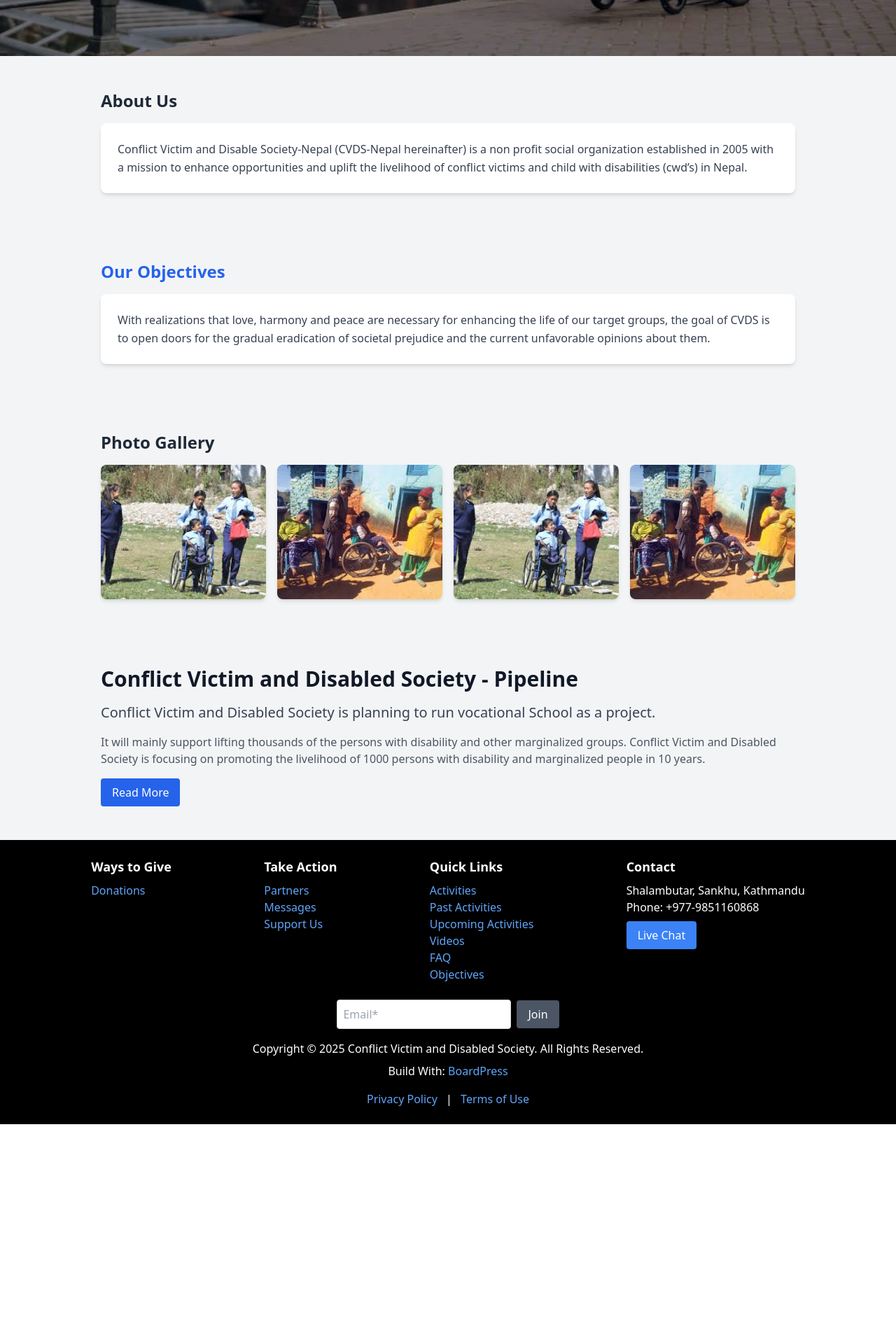
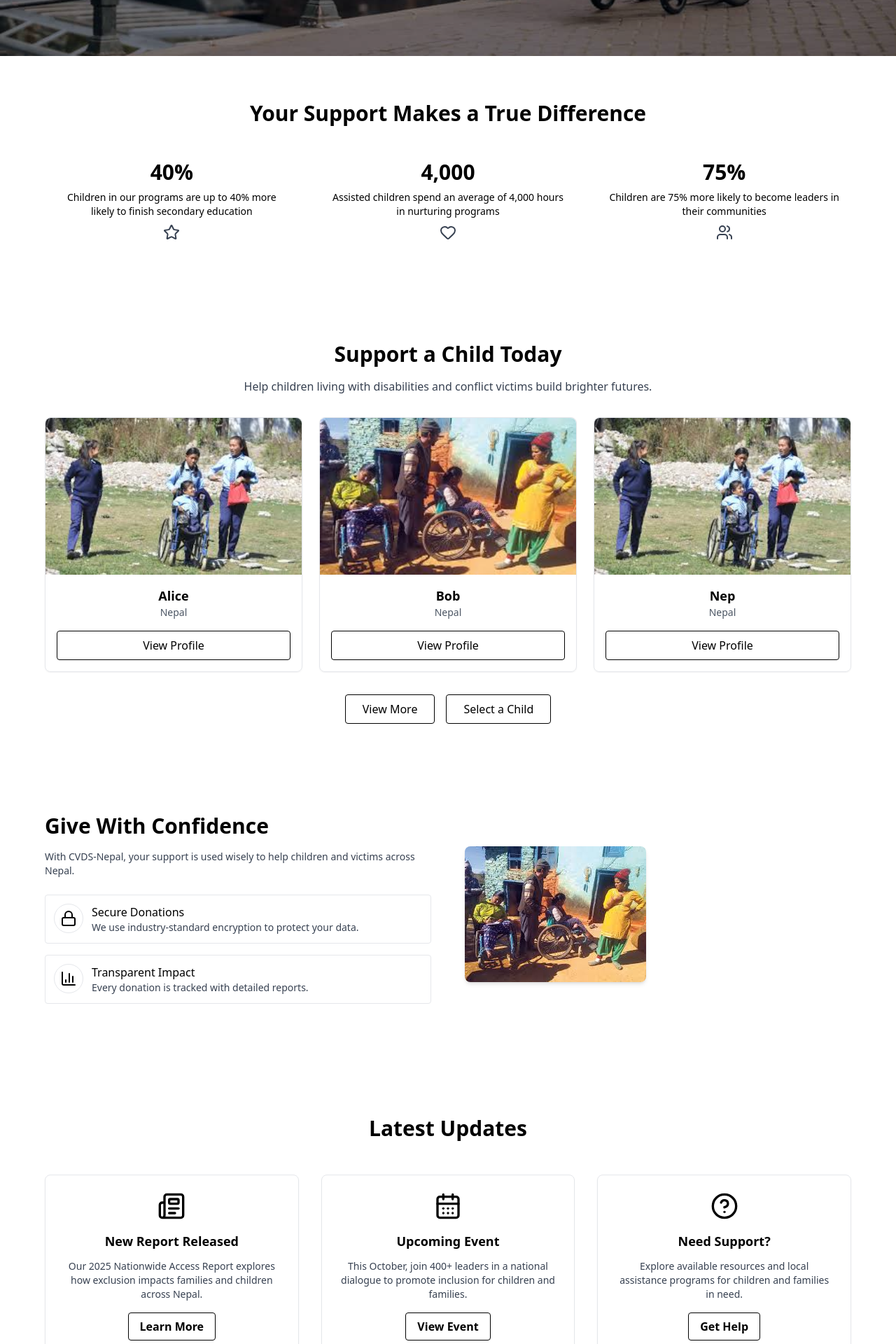
Before and after one commit to SRIYOGconsulting/cvdsnepal, a React (Vite) app: page / in a window 1280 px wide. Shown: the part 720-2640 px from the top of the page at 70% size. Before the commit the page ends 2326 px from the top, so only its background shows below. Built offline with nearby package versions, Linux system fonts and the light colour scheme.

Commit message:
Updated Home, Video, and Objectives

```diff
--- a/package.json
+++ b/package.json
@@ -13,6 +13,7 @@
   "dependencies": {
     "@emotion/react": "^11.14.0",
     "@emotion/styled": "^11.14.1",
+    "@iconify/react": "^6.0.2",
     "@mui/material": "^7.3.2",
     "@tailwindcss/vite": "^4.1.13",
     "lucide-react": "^0.544.0",
--- a/src/App.jsx
+++ b/src/App.jsx
@@ -4,7 +4,7 @@ import { Outlet, useMatches } from "react-router-dom";
 import ChatModal from "./Components/ChatModel";
 
 import BasicBreadcrumbs from "./Components/BasicBreadcrumbs";
-import Footer from "./components/Footer";
+import Footer from "./Components/Footer";
 
 
 function App() {
--- a/src/Components/Footer.jsx
+++ b/src/Components/Footer.jsx
@@ -14,7 +14,7 @@ const Footer = () => {
                 Donate Now
               </Link> */}
               <li>
-                <Link to="/donations" className="text-blue-400 hover:underline">
+                <Link to="/donate" >
                   Donations
                 </Link>
               </li>
@@ -26,17 +26,17 @@ const Footer = () => {
           <h3 className="text-lg font-bold mb-2">Take Action</h3>
           <ul className="list-none p-0">
             <li>
-              <Link to="/partners" className="text-blue-400 hover:underline">
+              <Link to="/partners" >
                 Partners
               </Link>
             </li>
             <li>
-            <Link to="/messages" className="text-blue-400 hover:underline">
+            <Link to="/messages" >
               Messages
             </Link>
           </li>
             <li>
-            <Link to="/support" className="text-blue-400 hover:underline">
+            <Link to="/support" >
               Support Us
             </Link>
           </li>
@@ -47,14 +47,10 @@ const Footer = () => {
         <div>
           <h3 className="text-lg font-bold mb-2">Quick Links</h3>
           <ul className="list-none p-0">
-            <li>
-              <Link to="/activities" className="text-blue-400 hover:underline">
-                Activities
-              </Link>
               <li>
                 <Link
                   to="/pastactivities"
-                  className="text-blue-400 hover:underline"
+
                 >
                   Past Activities
                 </Link>
@@ -62,28 +58,28 @@ const Footer = () => {
               <li>
                 <Link
                   to="/upcomingactivities"
-                  className="text-blue-400 hover:underline"
+
                 >
                   Upcoming Activities
                 </Link>
               </li>
               <li>
-                <Link to="/videos" className="text-blue-400 hover:underline">
+                <Link to="/videos" >
                   Videos
                 </Link>
               </li>
               <li>
-                <Link to="/faq" className="text-blue-400 hover:underline">
+                <Link to="/faq" >
                   FAQ
                 </Link>
               </li>
               <li>
 
-                <Link to='/objectives' className="text-blue-400 hover:underline">
+                <Link to='/objectives' >
                   Objectives
                 </Link>
               </li>
-            </li>
+
 
 
           </ul>
--- a/src/Pages/Home.jsx
+++ b/src/Pages/Home.jsx
@@ -1,12 +1,17 @@
 import React, { useState } from "react";
 import { useOutletContext } from "react-router-dom";
-import { appData } from "../constants";
+
 import { Link } from "react-router-dom";
-import { ChevronLeft, ChevronRight } from "lucide-react";
+import { ChevronLeft, ChevronRight,  BarChart3 ,
+  Heart,
+  Users,
+  Star,
+  Lock,Newspaper, CalendarDays, HelpCircle, Megaphone, HeartHandshake  } from "lucide-react";
 import img1 from "../assets/slide3.jpg";
 import img2 from "../assets/slide2.jpg";
 import Header from "../Components/Header";
 import newHeroImage from "../assets/homepage.jpg";
+
 
 const HeroSection = () => {
   const [currentSlide, setCurrentSlide] = useState(0);
@@ -57,120 +62,282 @@ const HeroSection = () => {
   );
 };
 
-const AboutUsSection = () => (
-  <div className="max-w-5xl mx-auto px-4 py-12">
-    <h3 className="text-2xl font-semibold text-gray-800 mb-4">About Us</h3>
-    <div className="bg-white p-6 rounded-lg shadow-md text-gray-700 leading-relaxed">
-      Conflict Victim and Disable Society-Nepal (CVDS-Nepal hereinafter) is a
-      non profit social organization established in {appData.established} with a
-      mission to enhance opportunities and uplift the livelihood of conflict
-      victims and child with disabilities (cwd’s) in Nepal.
+
+const ImpactSection = () => (
+  <div className="bg-white text-black py-16 px-4">
+    <div className="max-w-6xl mx-auto text-center">
+      <h2 className="text-2xl md:text-3xl font-semibold mb-8">
+        Your Support Makes a True Difference
+      </h2>
+      <div className="grid grid-cols-1 md:grid-cols-3 gap-8">
+        {[
+          {
+            stat: "40%",
+            desc: "Children in our programs are up to 40% more likely to finish secondary education",
+            icon: <Star />,
+          },
+          {
+            stat: "4,000",
+            desc: "Assisted children spend an average of 4,000 hours in nurturing programs",
+            icon: <Heart />,
+          },
+          {
+            stat: "75%",
+            desc: "Children are 75% more likely to become leaders in their communities",
+            icon: <Users />,
+          },
+        ].map((item, i) => (
+          <div
+            key={i}
+            className="flex flex-col items-center p-4 rounded hover:bg-gray-100 transition"
+          >
+            <div className="text-3xl font-bold mb-2">{item.stat}</div>
+            <p className="text-sm mb-2 max-w-sm">{item.desc}</p>
+            <div className="text-gray-700">{item.icon}</div>
+          </div>
+        ))}
+      </div>
     </div>
   </div>
 );
 
-const ObjectivesSection = () => (
-  <div className="max-w-5xl mx-auto px-4 py-12">
-    <h3 className="text-2xl font-semibold text-gray-800 mb-4">
-      <span className="text-blue-600">Our Objectives</span>
-    </h3>
-    <div className="bg-white p-6 rounded-lg shadow-md text-gray-700 leading-relaxed">
-      With realizations that love, harmony and peace are necessary for
-      enhancing the life of our target groups, the goal of CVDS is to open
-      doors for the gradual eradication of societal prejudice and the current
-      unfavorable opinions about them.
+const SponsorSection = () => (
+  <div className="bg-white text-black py-16 px-4">
+    <div className="max-w-6xl mx-auto text-center">
+      <h2 className="text-2xl md:text-3xl font-semibold mb-4">
+        Support a Child Today
+      </h2>
+      <p className="text-sm md:text-base text-gray-700 mb-8 max-w-3xl mx-auto">
+        Help children living with disabilities and conflict victims build
+        brighter futures.
+      </p>
+      <div className="grid grid-cols-1 md:grid-cols-3 gap-6 mb-8">
+        {[
+          { img: img1, name: "Alice" },
+          { img: img2, name: "Bob" },
+          { img: img1, name: "Nep" },
+        ].map((child, i) => (
+          <div
+            key={i}
+            className="border border-gray-200 rounded-lg shadow-sm hover:shadow-md transition"
+          >
+            <img
+              src={child.img}
+              alt={child.name}
+              className="w-full h-56 object-cover rounded-t-lg"
+            />
+            <div className="p-4">
+              <h3 className="font-semibold text-lg">{child.name}</h3>
+              <p className="text-sm text-gray-600 mb-4">Nepal</p>
+              <Link
+                to="/gallery"
+                className="inline-block w-full text-center border border-black py-2 rounded hover:bg-black hover:text-white transition"
+              >
+                View Profile
+              </Link>
+            </div>
+          </div>
+        ))}
+      </div>
+      <div className="space-x-4">
+        <Link to="/gallery">
+          <button className="border border-black px-6 py-2 rounded hover:bg-black hover:text-white transition">
+            View More
+          </button>
+        </Link>
+        <Link to="/donate">
+          <button className="border border-black px-6 py-2 rounded hover:bg-black hover:text-white transition">
+            Select a Child
+          </button>
+        </Link>
+      </div>
     </div>
   </div>
 );
 
-const PhotoGallerySection = () => (
-  <div className="p-6 max-w-5xl mx-auto px-4 py-12">
-    <h3 className="text-2xl font-semibold text-gray-800 mb-4">Photo Gallery</h3>
-    <div className="grid grid-cols-2 md:grid-cols-4 gap-4">
-      {[img1, img2, img1, img2].map((photo, i) => (
-        <img
+const ConfidenceSection = () => (
+  <div className="bg-white text-black py-16 px-4">
+    <div className="max-w-6xl mx-auto grid grid-cols-1 md:grid-cols-2 gap-12 items-center">
+      <div>
+        <h2 className="text-2xl md:text-3xl font-semibold mb-4">
+          Give With Confidence
+        </h2>
+        <p className="text-sm text-gray-700 mb-6">
+          With CVDS-Nepal, your support is used wisely to help children and
+          victims across Nepal.
+        </p>
+        {[
+          {
+            title: "Secure Donations",
+            desc: "We use industry-standard encryption to protect your data.",
+            icon: <Lock />,
+          },
+          {
+            title: "Transparent Impact",
+            desc: "Every donation is tracked with detailed reports.",
+            icon: <BarChart3 />,
+          },
+        ].map((item, i) => (
+          <div
             key={i}
-          src={photo}
-          alt={`Gallery ${i}`}
-          className="w-full h-48 object-cover rounded-lg shadow-md hover:scale-105 transition"
-        />
+            className="flex items-start space-x-3 p-3 border border-gray-200 rounded mb-4"
+          >
+            <div className="p-2 border rounded-full">{item.icon}</div>
+            <div>
+              <h4 className="font-medium">{item.title}</h4>
+              <p className="text-sm text-gray-700">{item.desc}</p>
+            </div>
+          </div>
         ))}
+      </div>
+      <img src={img2} alt="Confidence" className="rounded-lg shadow-md" />
     </div>
   </div>
 );
 
-const PipelineSection = ({ showPipeline, handleReadMore }) => (
-  <div className="p-6 max-w-5xl mx-auto px-4 py-12">
-    <h2 className="text-3xl font-bold text-gray-900 mb-4">
-      {appData.organizationName} - Pipeline
+
+const NewsSection = () => (
+  <div className="bg-white text-black py-20 px-4">
+    <div className="max-w-6xl mx-auto text-center">
+      <h2 className="text-2xl md:text-3xl font-semibold mb-12">
+        Latest Updates
       </h2>
-    <h3 className="text-xl text-gray-700 mb-4">
-      {appData.organizationName} is planning to run vocational School as a project.
-    </h3>
-    <p className="text-gray-600 mb-4">
-      It will mainly support lifting thousands of the persons with disability
-      and other marginalized groups. {appData.organizationName} is focusing
-      on promoting the livelihood of 1000 persons with disability and
-      marginalized people in 10 years.
+
+      <div className="grid grid-cols-1 md:grid-cols-3 gap-8">
+        <div className="border border-gray-200 rounded-lg p-6 shadow-sm hover:shadow-md transition">
+          <div className="flex justify-center mb-4">
+            <Newspaper size={40} className="text-black" />
+          </div>
+          <h3 className="text-lg font-semibold mb-3">New Report Released</h3>
+          <p className="text-sm text-gray-700 mb-6">
+            Our 2025 Nationwide Access Report explores how exclusion impacts
+            families and children across Nepal.
           </p>
-    <button
-      onClick={handleReadMore}
-      className="bg-blue-600 text-white px-4 py-2 rounded hover:bg-blue-700"
+          <Link
+            to="/about"
+            className="font-semibold text-black border border-black px-4 py-2 rounded hover:bg-black hover:text-white transition"
           >
-      {showPipeline ? "Show Less" : "Read More"}
-    </button>
-    {showPipeline && (
-      <div className="mt-6 space-y-6 bg-gray-50 p-6 rounded-lg shadow">
-        <h2 className="text-2xl font-semibold text-gray-800">Pipeline</h2>
-        <p className="text-gray-600">
-          To date, we have been renting houses to provide a good home for a
-          child or children. However, in the near future, we plan to possess
-          our own facility and give children with disabilities better
-          amenities. Due to a mental illness called cerebral palsy, which
-          their families have neglected, there are many homeless children in
-          Nepal.
+            Learn More
+          </Link>
+        </div>
+
+        <div className="border border-gray-200 rounded-lg p-6 shadow-sm hover:shadow-md transition">
+          <div className="flex justify-center mb-4">
+            <CalendarDays size={40} className="text-black" />
+          </div>
+          <h3 className="text-lg font-semibold mb-3">Upcoming Event</h3>
+          <p className="text-sm text-gray-700 mb-6">
+            This October, join 400+ leaders in a national dialogue to promote
+            inclusion for children and families.
           </p>
-        <h3 className="text-xl text-gray-700">About Us</h3>
-        <p className="text-gray-600">
-          Conflict Victim and Disable Society (CVDS-Nepal) is one of these
-          non-profit organizations located at {appData.municipality} Municipality-{appData.wardno},{" "}
-          {appData.address1}, {appData.address2}, {appData.city}. This organization has been
-          supporting people with disabilities in Nepal since {appData.established}. The organization has been
-          providing food, clothes, shelter, and care to children through the
-          ‘Rehabilitation Center for Children with disability due to Cerebral Palsy (CP)’ project.
+          <Link
+            to="/activities"
+            className="font-semibold text-black border border-black px-4 py-2 rounded hover:bg-black hover:text-white transition"
+          >
+            View Event
+          </Link>
+        </div>
+
+        <div className="border border-gray-200 rounded-lg p-6 shadow-sm hover:shadow-md transition">
+          <div className="flex justify-center mb-4">
+            <HelpCircle size={40} className="text-black" />
+          </div>
+          <h3 className="text-lg font-semibold mb-3">Need Support?</h3>
+          <p className="text-sm text-gray-700 mb-6">
+            Explore available resources and local assistance programs for
+            children and families in need.
           </p>
-        <h3 className="text-xl text-gray-700">Keep In Touch</h3>
-        <p className="text-gray-600">
-          {appData.address1}, {appData.address2}, {appData.city}
-          <br />
-          {appData.phone1}
-          <br />
-          {appData.email1}
-        </p>
-        <h3 className="text-xl text-gray-700">Events Gallery</h3>
-        <p className="text-gray-600">
-          Copyright © 2025 {appData.organizationName}. All Rights Reserved.
-        </p>
-        <p className="text-gray-600">BuildWith : BoardPress pipeline</p>
+          <Link
+            to="/support"
+            className="font-semibold text-black border border-black px-4 py-2 rounded hover:bg-black hover:text-white transition"
+          >
+            Get Help
+          </Link>
         </div>
-    )}
+      </div>
+    </div>
   </div>
 );
 
+
+const ActionSection = () => (
+  <div className="bg-white text-black py-20 px-4">
+    <div className="max-w-6xl mx-auto text-center">
+      <h2 className="text-2xl md:text-3xl font-semibold mb-12">
+        Your Turn — Take Action
+      </h2>
+
+      <div className="grid grid-cols-1 md:grid-cols-3 gap-12">
+        <div className="flex flex-col items-center p-6 border border-gray-200 rounded-lg hover:shadow-md transition">
+          <div className="p-3 border border-black rounded-full mb-6">
+            <Users size={36} className="text-black" />
+          </div>
+          <h3 className="text-lg font-semibold mb-4">Why Inclusion Matters</h3>
+          <p className="text-sm text-gray-700 mb-6 max-w-xs">
+            Learn how disability and conflict exclusion remain key causes of
+            poverty — and what we can do together.
+          </p>
+          <Link
+            to="/objectives"
+            className="font-semibold text-black border border-black px-4 py-2 rounded hover:bg-black hover:text-white transition"
+          >
+            See Why
+          </Link>
+        </div>
+
+        <div className="flex flex-col items-center p-6 border border-gray-200 rounded-lg hover:shadow-md transition">
+          <div className="p-3 border border-black rounded-full mb-6">
+            <Megaphone size={36} className="text-black" />
+          </div>
+          <h3 className="text-lg font-semibold mb-4">Join a Campaign</h3>
+          <p className="text-sm text-gray-700 mb-6 max-w-xs">
+            Advocate for the rights of children and families with disabilities
+            by joining one of our active campaigns.
+          </p>
+          <Link
+            to="/activities"
+            className="font-semibold text-black border border-black px-4 py-2 rounded hover:bg-black hover:text-white transition"
+          >
+            Join Now
+          </Link>
+        </div>
+
+        <div className="flex flex-col items-center p-6 border border-gray-200 rounded-lg hover:shadow-md transition">
+          <div className="p-3 border border-black rounded-full mb-6">
+            <HeartHandshake size={36} className="text-black" />
+          </div>
+          <h3 className="text-lg font-semibold mb-4">Donate Today</h3>
+          <p className="text-sm text-gray-700 mb-6 max-w-xs">
+            Your contribution helps restore dignity and provide support to
+            children and families in crisis.
+          </p>
+          <Link
+            to="/donate"
+            className="font-semibold text-black border border-black px-4 py-2 rounded hover:bg-black hover:text-white transition"
+          >
+            Donate
+          </Link>
+        </div>
+      </div>
+    </div>
+  </div>
+);
+
+
+
+
 const Home = () => {
-  const [showPipeline, setShowPipeline] = useState(false);
-  const handleReadMore = () => setShowPipeline(!showPipeline);
 
   return (
-    <div className="min-h-screen bg-gray-100">
+    <div className="min-h-screen bg-white text-black">
+      <Header />
       <HeroSection />
-      <AboutUsSection />
-      <ObjectivesSection />
-      <PhotoGallerySection />
-      <PipelineSection
-        showPipeline={showPipeline}
-        handleReadMore={handleReadMore}
-      />
+      <ImpactSection />
+      <SponsorSection />
+      <ConfidenceSection />
+      <NewsSection />
+      <ActionSection />
+
     </div>
   );
 };
--- a/src/Pages/Objectives.jsx
+++ b/src/Pages/Objectives.jsx
@@ -1,40 +1,81 @@
+
 import React from "react";
+import { Target, Heart, Stethoscope, BookOpen, Palette, Users } from "lucide-react";
 
 const Objectives = () => {
   return (
-    <div className='min-h-screen max-w-5xl mx-auto px-4 py-12'>
-      <h1>Objectives</h1>
-      <div>
-        <p>
-          With realizations that love, harmony and peace are necessary for the
+    <div className="min-h-screen bg-white text-black px-6 py-16">
+      <div className="max-w-5xl mx-auto">
+        {/* Title */}
+        <h1 className="text-3xl md:text-4xl font-semibold mb-6 border-b border-gray-300 pb-3">
+          Objectives
+        </h1>
+
+        {/* Intro Paragraph */}
+        <p className="text-gray-800 mb-10 leading-relaxed">
+          With realizations that love, harmony and peace are necessary for
           enhancing the life of our target groups, CVDS aims at creating avenues
           so that the existing negative views and social prejudice towards them
           can slowly be eradicated. The organization is clear about its
           objectives, which can be cited as under:
         </p>
-        <ul>
-          <h3>Broad objective:</h3>
-          <li>
-            To provide care and incessant support to disabled children through
-            rehabilitation services.
-          </li>
-          <br />
-          <h3>Specific objective:</h3>
-          <li>
-            To provide comprehensive medical service to children with
-            disabilities - Medical/Clinical, Nutritional and Psychological
-            treatment.
-          </li>
-          <li>
-            To provide education and related materials, specific to project
-            beneficiaries.
-          </li>
-          <li>To offer creative skills i.e. music and art.</li>
-          <li>
-            To provide education and awareness to parents and related
-            stakeholders on autism and CP of children.
-          </li>
-        </ul>
+
+        {/* Broad Objective */}
+        <div className="mb-12">
+          <div className="flex items-center mb-4">
+            <Target className="mr-3" size={24} />
+            <h3 className="text-xl font-semibold">Broad Objective</h3>
+          </div>
+          <div className="border border-gray-200 rounded-lg p-5 shadow-sm hover:shadow-md transition">
+            <p className="text-sm md:text-base text-gray-700">
+              To provide care and incessant support to disabled children through
+              rehabilitation services.
+            </p>
+          </div>
+        </div>
+
+        {/* Specific Objectives */}
+        <div>
+          <div className="flex items-center mb-4">
+            <Heart className="mr-3" size={24} />
+            <h3 className="text-xl font-semibold">Specific Objectives</h3>
+          </div>
+
+          <div className="space-y-5">
+            <div className="flex items-start border border-gray-200 rounded-lg p-5 shadow-sm hover:shadow-md transition">
+              <Stethoscope className="mt-1 mr-4" size={22} />
+              <p className="text-sm md:text-base text-gray-700">
+                To provide comprehensive medical service to children with
+                disabilities — including medical, nutritional, and psychological
+                treatment.
+              </p>
+            </div>
+
+            <div className="flex items-start border border-gray-200 rounded-lg p-5 shadow-sm hover:shadow-md transition">
+              <BookOpen className="mt-1 mr-4" size={22} />
+              <p className="text-sm md:text-base text-gray-700">
+                To provide education and related materials specific to project
+                beneficiaries.
+              </p>
+            </div>
+
+            <div className="flex items-start border border-gray-200 rounded-lg p-5 shadow-sm hover:shadow-md transition">
+            <Palette className="mt-1 mr-4" size={22} />
+              <p className="text-sm md:text-base text-gray-700">
+                To offer creative skill development programs such as music and
+                art.
+              </p>
+            </div>
+
+            <div className="flex items-start border border-gray-200 rounded-lg p-5 shadow-sm hover:shadow-md transition">
+              <Users className="mt-1 mr-4" size={22} />
+              <p className="text-sm md:text-base text-gray-700">
+                To provide education and awareness to parents and stakeholders
+                on autism and cerebral palsy (CP) among children.
+              </p>
+            </div>
+          </div>
+        </div>
       </div>
     </div>
   );
```
Also changed, not shown: src/Pages/Videos.jsx (+43 -33 lines), 1 other file (tests, documents, lock files or other folders). Lines whose indentation alone changed are shown as unchanged.
